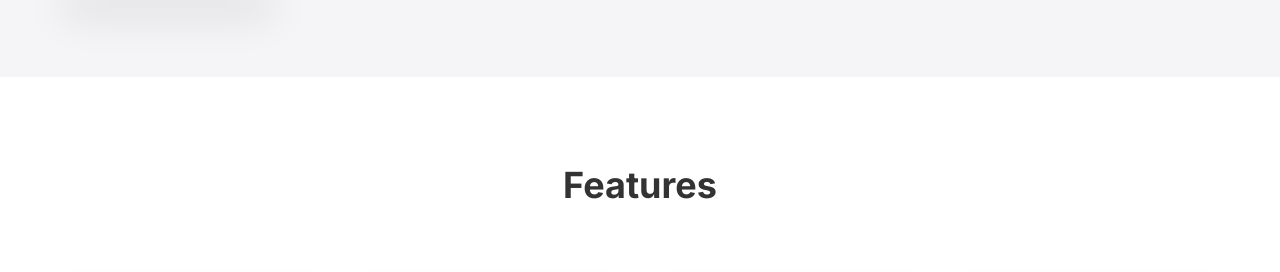
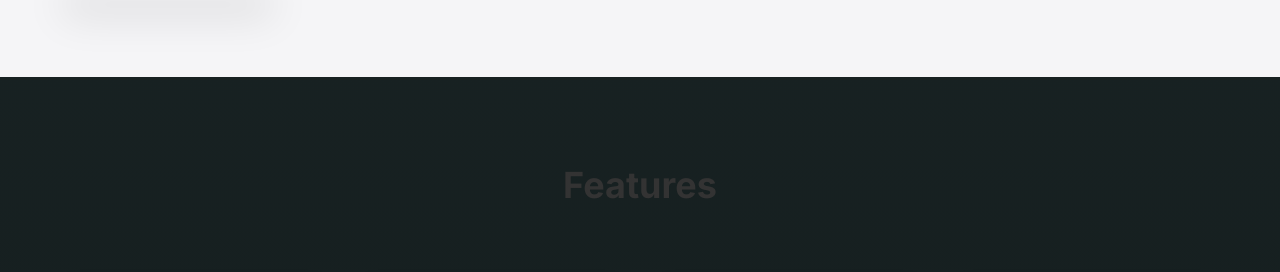
Before and after one commit to PraxenApp/Praxen, a plain HTML site: page index.html in a window 1280 px wide. Shown: the part 473-745 px from the top of the page. Drawn offline with Linux system fonts and the light colour scheme; files whose address does not match are found by name.

Commit message:
Update index.html

```diff
--- a/index.html
+++ b/index.html
@@ -8,6 +8,13 @@
     <link rel="preconnect" href="https://fonts.googleapis.com">
     <link rel="preconnect" href="https://fonts.gstatic.com" crossorigin>
     <link href="https://fonts.googleapis.com/css2?family=Inter:wght@400;500;600;700&display=swap" rel="stylesheet">
+    <style>
+        body {
+            background: linear-gradient(to bottom, #1A2526, #0F1515);
+            min-height: 100vh;
+            margin: 0;
+        }
+    </style>
 </head>
 <body>
     <nav class="navbar">
@@ -128,6 +135,6 @@
         </div>
     </footer>
 
-    <!-- <script src="js/main.js"></script> -->
+    <script src="js/main.js"></script>
 </body>
 </html>
```
